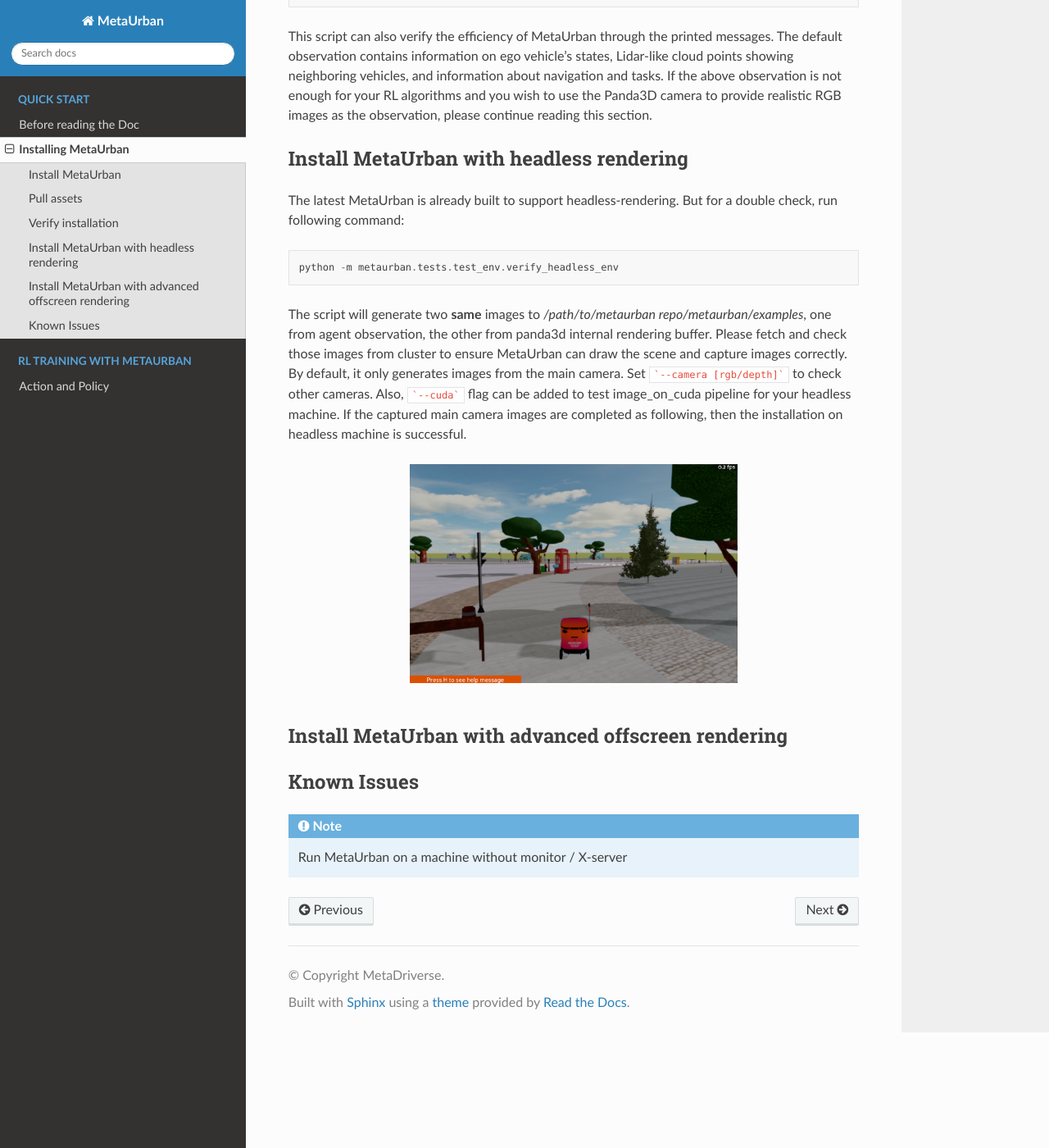
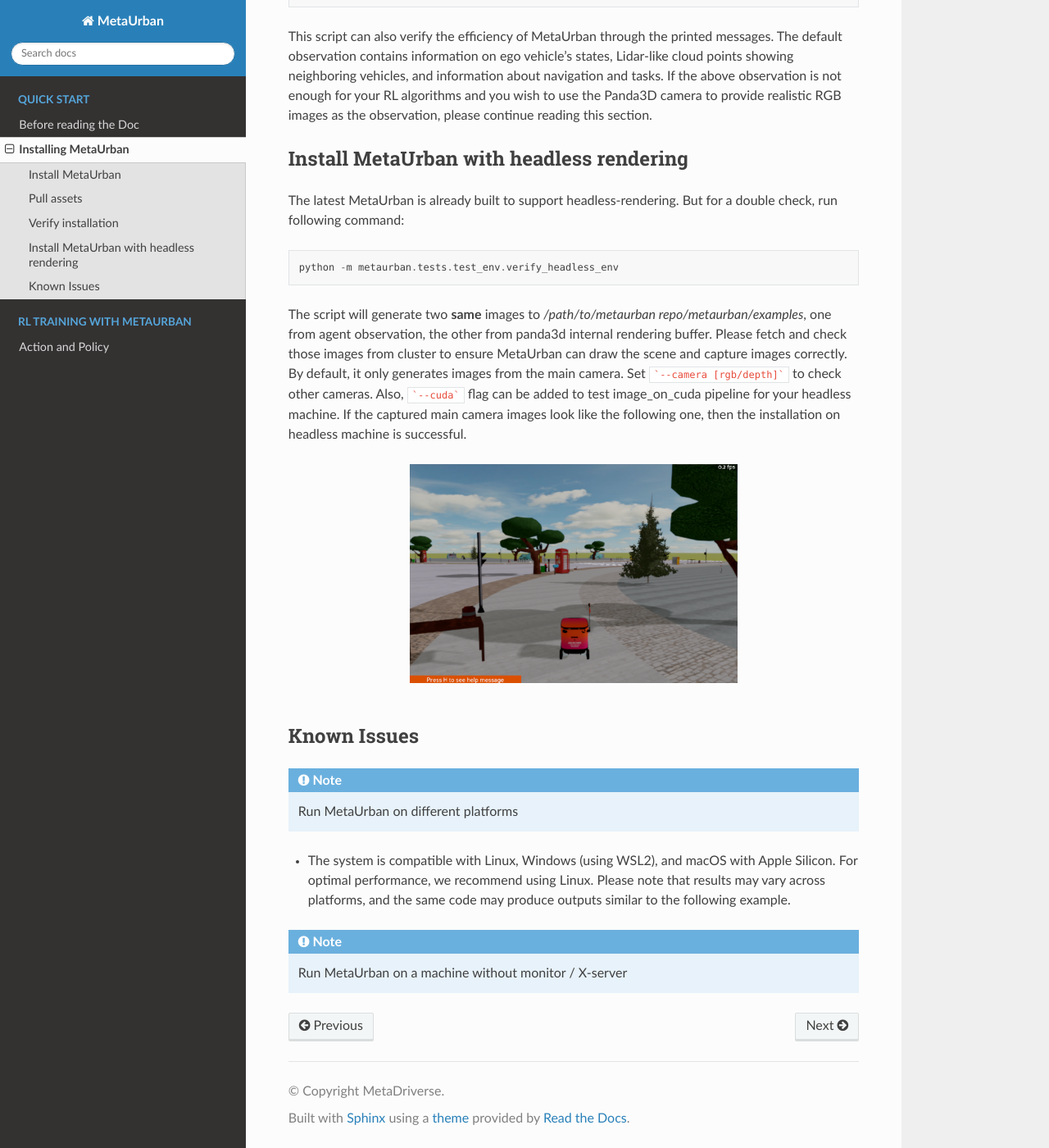
Before and after one commit to metadriverse/metaurban, a Sphinx documentation site: the page built from documentation/source/install.rst, in a window 1280 px wide and 1400 px high, scrolled down 1301 px. Shown: the whole window at 82% size. Built offline with Sphinx 7.4.7 and the Read the Docs theme 3.1.0, drawn with Linux system fonts in a browser that asks for light colours; pages that are not in the unit, such as notebooks, are missing from menus.

Commit message:
update install

````diff
--- a/documentation/source/install.rst
+++ b/documentation/source/install.rst
@@ -62,7 +62,7 @@ The script will generate two **same** images to `/path/to/metaurban repo/metaurb
 Please fetch and check those images from cluster to ensure MetaUrban can draw the scene and capture images correctly.
 By default, it only generates images from the main camera. Set ```--camera [rgb/depth]``` to check other cameras.
 Also, ```--cuda``` flag can be added to test image_on_cuda pipeline for your headless machine.
-If the captured main camera images are completed as following, then the installation on headless machine is successful.
+If the captured main camera images look like the following one, then the installation on headless machine is successful.
 
 .. image:: figs/main_camera_from_observation.png
   :width: 400
@@ -70,9 +70,9 @@ If the captured main camera images are completed as following, then the installa
 
 |
 
-Install MetaUrban with advanced offscreen rendering
-#############################
-
 Known Issues
 ######################
+.. note:: Run MetaUrban on different platforms
+* The system is compatible with Linux, Windows (using WSL2), and macOS with Apple Silicon. For optimal performance, we recommend using Linux. Please note that results may vary across platforms, and the same code may produce outputs similar to the following example.
+
 .. note:: Run MetaUrban on a machine without monitor / X-server
````
